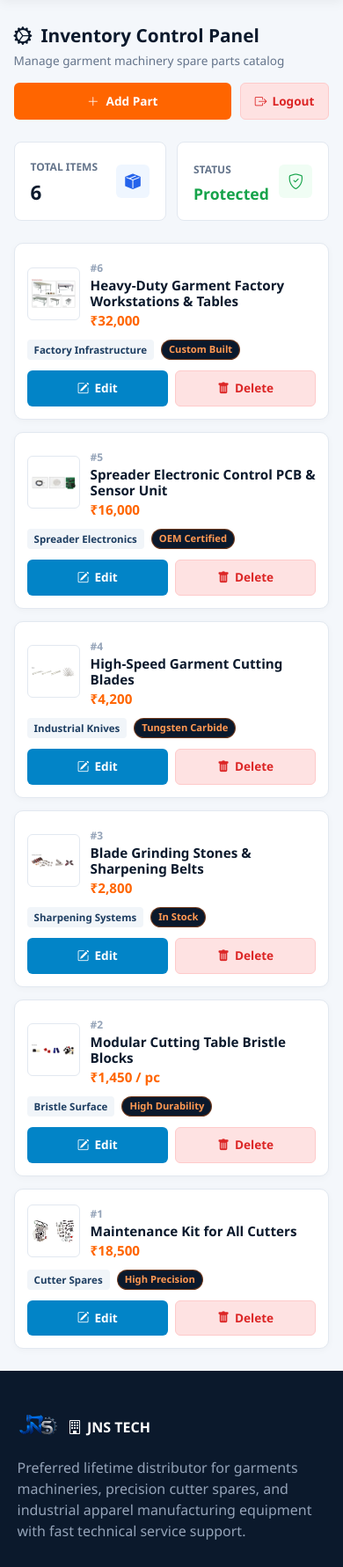
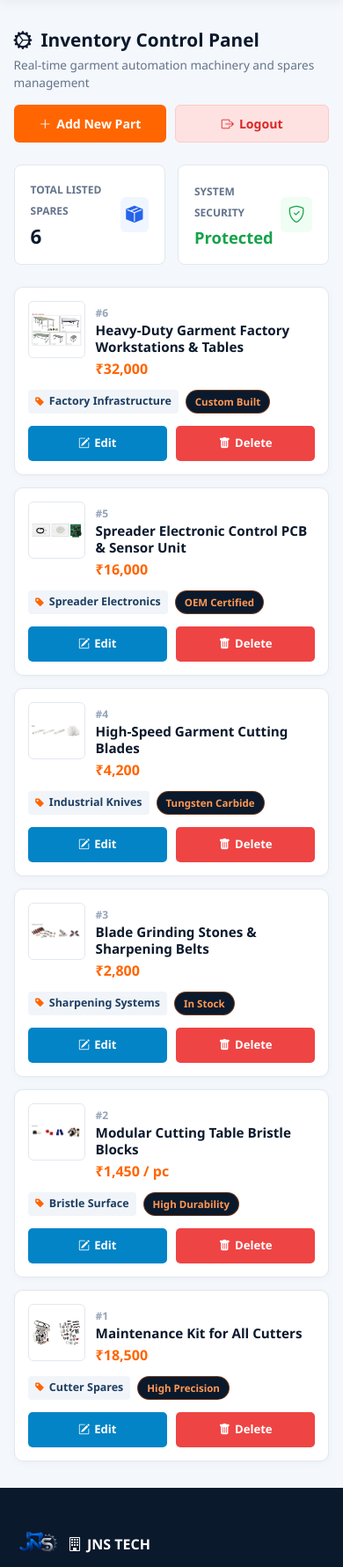
Before and after one commit to vasanthakumar47/JNS, a Flask app: page /admin in a window 390 px wide. Shown: the part 68-1849 px from the top of the page at 88% size. Run offline with Flask 3, Linux system fonts and the light colour scheme; the visitor is signed in with stand-in values (Sample User, id 1); data comes from the database, SQL or seed files in the repository.

Commit message:
Fix admin table layout, button wrapping and responsive card view

```diff
--- a/templates/admin/dashboard.html
+++ b/templates/admin/dashboard.html
@@ -3,90 +3,307 @@
 {% block title %}Admin Dashboard - JNS TECH{% endblock %}
 
 {% block content %}
-<div class="container" style="max-width: 1350px; margin: 0 auto; padding: 25px 4%;">
+<style>
+    /* Scope styles for Dashboard UI */
+    .admin-wrapper {
+        max-width: 1350px;
+        margin: 0 auto;
+        padding: 30px 4%;
+    }
+    .admin-header {
+        display: flex;
+        justify-content: space-between;
+        align-items: center;
+        margin-bottom: 25px;
+        flex-wrap: wrap;
+        gap: 15px;
+    }
+    .admin-title h2 {
+        color: #0b192c;
+        font-weight: 800;
+        font-size: clamp(1.3rem, 3.5vw, 1.8rem);
+        display: flex;
+        align-items: center;
+        gap: 10px;
+    }
+    .admin-title p {
+        color: #64748b;
+        font-size: 0.85rem;
+        margin-top: 2px;
+    }
+    .admin-actions {
+        display: flex;
+        gap: 10px;
+    }
+    .btn-add {
+        background: #ff6500;
+        color: #fff !important;
+        padding: 10px 18px;
+        border-radius: 6px;
+        font-weight: 700;
+        text-decoration: none;
+        display: inline-flex;
+        align-items: center;
+        gap: 6px;
+        font-size: 0.88rem;
+        white-space: nowrap;
+    }
+    .btn-logout {
+        background: #fee2e2;
+        color: #dc2626 !important;
+        padding: 10px 18px;
+        border-radius: 6px;
+        font-weight: 700;
+        text-decoration: none;
+        display: inline-flex;
+        align-items: center;
+        gap: 6px;
+        border: 1px solid #fecaca;
+        font-size: 0.88rem;
+        white-space: nowrap;
+    }
 
-    <!-- Dashboard Top Bar -->
-    <div style="display: flex; justify-content: space-between; align-items: center; margin-bottom: 25px; flex-wrap: wrap; gap: 15px;">
-        <div>
-            <h2 style="color: #0b192c; font-weight: 800; font-size: clamp(1.3rem, 3.5vw, 1.8rem); display: flex; align-items: center; gap: 10px;">
-                <i class="bi bi-gear-wide-connected text-warning"></i> Inventory Control Panel
-            </h2>
-            <p style="color: #64748b; font-size: 0.85rem; margin-top: 2px;">Manage garment machinery spare parts catalog</p>
+    /* Stats Bar */
+    .stat-row {
+        display: grid;
+        grid-template-columns: repeat(auto-fit, minmax(160px, 1fr));
+        gap: 14px;
+        margin-bottom: 25px;
+    }
+    .stat-card {
+        background: #ffffff;
+        padding: 14px 18px;
+        border-radius: 8px;
+        border: 1px solid #e2e8f0;
+        display: flex;
+        align-items: center;
+        justify-content: space-between;
+    }
+    .stat-card span {
+        color: #64748b;
+        font-size: 0.75rem;
+        font-weight: 700;
+        text-transform: uppercase;
+    }
+    .stat-card h3 {
+        color: #0b192c;
+        font-size: 1.4rem;
+        font-weight: 800;
+        margin-top: 2px;
+    }
+
+    /* Desktop Table */
+    .table-container {
+        background: #ffffff;
+        border-radius: 10px;
+        border: 1px solid #e2e8f0;
+        box-shadow: 0 4px 16px rgba(0,0,0,0.03);
+        overflow-x: auto;
+    }
+    .admin-table {
+        width: 100%;
+        border-collapse: collapse;
+        text-align: left;
+        min-width: 960px;
+    }
+    .admin-table thead tr {
+        background-color: #0b192c;
+        color: #ffffff;
+    }
+    .admin-table th {
+        padding: 14px 16px;
+        font-size: 0.8rem;
+        text-transform: uppercase;
+        letter-spacing: 0.5px;
+        white-space: nowrap;
+    }
+    .admin-table td {
+        padding: 14px 16px;
+        border-bottom: 1px solid #f1f5f9;
+        vertical-align: middle;
+    }
+    .admin-table tr:hover {
+        background-color: #f8fafc;
+    }
+    .product-img {
+        width: 50px;
+        height: 50px;
+        object-fit: contain;
+        background: #ffffff;
+        border: 1px solid #e2e8f0;
+        border-radius: 6px;
+        padding: 3px;
+        display: block;
+    }
+    .badge-pill {
+        background: #0b192c;
+        color: #ff9852;
+        font-size: 0.72rem;
+        font-weight: 700;
+        padding: 4px 10px;
+        border-radius: 20px;
+        border: 1px solid rgba(255,101,0,0.4);
+        white-space: nowrap;
+        display: inline-block;
+    }
+    .category-chip {
+        background: #f1f5f9;
+        color: #1e3e62;
+        font-weight: 700;
+        font-size: 0.78rem;
+        padding: 4px 8px;
+        border-radius: 4px;
+        white-space: nowrap;
+        display: inline-flex;
+        align-items: center;
+        gap: 5px;
+    }
+    .btn-edit {
+        background: #0284c7;
+        color: #ffffff !important;
+        padding: 7px 14px;
+        border-radius: 5px;
+        text-decoration: none;
+        font-size: 0.82rem;
+        font-weight: 700;
+        display: inline-flex;
+        align-items: center;
+        gap: 5px;
+        white-space: nowrap;
+    }
+    .btn-delete {
+        background: #ef4444;
+        color: #ffffff !important;
+        padding: 7px 14px;
+        border-radius: 5px;
+        text-decoration: none;
+        font-size: 0.82rem;
+        font-weight: 700;
+        display: inline-flex;
+        align-items: center;
+        gap: 5px;
+        white-space: nowrap;
+    }
+
+    /* Mobile Cards Container */
+    .mobile-cards-view {
+        display: none;
+        flex-direction: column;
+        gap: 14px;
+    }
+    .mobile-card {
+        background: #ffffff;
+        border: 1px solid #e2e8f0;
+        border-radius: 10px;
+        padding: 15px;
+        box-shadow: 0 2px 8px rgba(0,0,0,0.03);
+    }
+
+    /* Responsive Breakpoints */
+    @media screen and (max-width: 850px) {
+        .table-container {
+            display: none !important;
+        }
+        .mobile-cards-view {
+            display: flex !important;
+        }
+        .admin-actions {
+            width: 100%;
+        }
+        .btn-add, .btn-logout {
+            flex: 1;
+            justify-content: center;
+        }
+    }
+</style>
+
+<div class="admin-wrapper">
+
+    <!-- Top Action Bar -->
+    <div class="admin-header">
+        <div class="admin-title">
+            <h2><i class="bi bi-gear-wide-connected text-warning"></i> Inventory Control Panel</h2>
+            <p>Real-time garment automation machinery and spares management</p>
         </div>
-        <div style="display: flex; gap: 10px; width: 100%; max-width: 400px;">
-            <a href="/admin/add" class="btn-main" style="flex: 1; justify-content: center; padding: 10px 14px; font-size: 0.85rem;">
-                <i class="bi bi-plus-lg"></i> Add Part
-            </a>
-            <a href="/admin/logout" style="background: #fee2e2; color: #dc2626; padding: 10px 16px; border-radius: 6px; text-decoration: none; font-weight: 700; display: inline-flex; align-items: center; justify-content: center; gap: 6px; border: 1px solid #fecaca; font-size: 0.85rem;">
-                <i class="bi bi-box-arrow-right"></i> Logout
-            </a>
+        <div class="admin-actions">
+            <a href="/admin/add" class="btn-add"><i class="bi bi-plus-lg"></i> Add New Part</a>
+            <a href="/admin/logout" class="btn-logout"><i class="bi bi-box-arrow-right"></i> Logout</a>
         </div>
     </div>
 
-    <!-- Quick Stat Cards -->
-    <div style="display: grid; grid-template-columns: repeat(auto-fit, minmax(140px, 1fr)); gap: 12px; margin-bottom: 25px;">
-        <div style="background: #ffffff; padding: 14px 18px; border-radius: 8px; border: 1px solid #e2e8f0; display: flex; align-items: center; justify-content: space-between;">
+    <!-- Quick Stat Metrics -->
+    <div class="stat-row">
+        <div class="stat-card">
             <div>
-                <span style="color: #64748b; font-size: 0.75rem; font-weight: 700; text-transform: uppercase;">Total Items</span>
-                <h3 style="color: #0b192c; font-size: 1.4rem; font-weight: 800; margin-top: 2px;">{{ products|length }}</h3>
+                <span>Total Listed Spares</span>
+                <h3>{{ products|length }}</h3>
             </div>
-            <div style="background: #eff6ff; color: #2563eb; width: 38px; height: 38px; border-radius: 6px; display: flex; align-items: center; justify-content: center; font-size: 1.1rem;">
+            <div style="background: #eff6ff; color: #2563eb; width: 40px; height: 40px; border-radius: 6px; display: flex; align-items: center; justify-content: center; font-size: 1.2rem;">
                 <i class="bi bi-box-seam-fill"></i>
             </div>
         </div>
 
-        <div style="background: #ffffff; padding: 14px 18px; border-radius: 8px; border: 1px solid #e2e8f0; display: flex; align-items: center; justify-content: space-between;">
+        <div class="stat-card">
             <div>
-                <span style="color: #64748b; font-size: 0.75rem; font-weight: 700; text-transform: uppercase;">Status</span>
-                <h3 style="color: #16a34a; font-size: 1.1rem; font-weight: 800; margin-top: 4px;">Protected</h3>
+                <span>System Security</span>
+                <h3 style="color: #16a34a; font-size: 1.15rem; margin-top: 4px;">Protected</h3>
             </div>
-            <div style="background: #f0fdf4; color: #16a34a; width: 38px; height: 38px; border-radius: 6px; display: flex; align-items: center; justify-content: center; font-size: 1.1rem;">
+            <div style="background: #f0fdf4; color: #16a34a; width: 40px; height: 40px; border-radius: 6px; display: flex; align-items: center; justify-content: center; font-size: 1.2rem;">
                 <i class="bi bi-shield-check"></i>
             </div>
         </div>
     </div>
 
-    <!-- Desktop Table View -->
-    <div class="admin-desktop-table" style="background: #ffffff; border-radius: 10px; border: 1px solid #e2e8f0; overflow: hidden; box-shadow: 0 4px 20px rgba(0,0,0,0.03);">
-        <table style="width: 100%; border-collapse: collapse; text-align: left;">
+    <!-- 1. Laptop / Desktop Table View -->
+    <div class="table-container">
+        <table class="admin-table">
             <thead>
-                <tr style="background-color: #0b192c; color: #ffffff;">
-                    <th style="padding: 14px 16px; font-size: 0.82rem; text-transform: uppercase; width: 60px;">ID</th>
-                    <th style="padding: 14px 16px; font-size: 0.82rem; text-transform: uppercase; width: 80px;">Image</th>
-                    <th style="padding: 14px 16px; font-size: 0.82rem; text-transform: uppercase;">Product Name</th>
-                    <th style="padding: 14px 16px; font-size: 0.82rem; text-transform: uppercase;">Category</th>
-                    <th style="padding: 14px 16px; font-size: 0.82rem; text-transform: uppercase;">Price</th>
-                    <th style="padding: 14px 16px; font-size: 0.82rem; text-transform: uppercase;">Badge</th>
-                    <th style="padding: 14px 16px; font-size: 0.82rem; text-transform: uppercase; text-align: center; width: 170px;">Actions</th>
+                <tr>
+                    <th style="width: 70px;">ID</th>
+                    <th style="width: 90px;">Preview</th>
+                    <th>Product / Spare Part</th>
+                    <th>Category</th>
+                    <th style="width: 120px;">Price</th>
+                    <th style="width: 140px;">Status Badge</th>
+                    <th style="text-align: center; width: 190px;">Actions</th>
                 </tr>
             </thead>
             <tbody>
                 {% for p in products %}
-                <tr style="border-bottom: 1px solid #f1f5f9;">
-                    <td style="padding: 14px 16px; font-weight: 700; color: #94a3b8; font-size: 0.88rem;">#{{ p.id }}</td>
-                    <td style="padding: 14px 16px;">
-                        <img src="{{ p.image_url }}" alt="{{ p.name }}" style="width: 48px; height: 48px; object-fit: contain; border-radius: 6px; border: 1px solid #e2e8f0; background: #fff; padding: 2px;" onerror="this.src='/static/Images/overall.jpg';">
+                <tr>
+                    <td style="font-weight: 700; color: #94a3b8; font-size: 0.9rem;">#{{ p.id }}</td>
+                    <td>
+                        <img src="{{ p.image_url }}" alt="{{ p.name }}" class="product-img" onerror="this.src='/static/Images/overall.jpg';">
                     </td>
-                    <td style="padding: 14px 16px;">
-                        <strong style="color: #0b192c; font-size: 0.92rem; display: block;">{{ p.name }}</strong>
-                        <small style="color: #64748b;">{{ p.description[:60] }}...</small>
+                    <td>
+                        <div style="font-weight: 700; color: #0b192c; font-size: 0.95rem; margin-bottom: 2px;">{{ p.name }}</div>
+                        <div style="font-size: 0.8rem; color: #64748b; max-width: 320px; white-space: nowrap; overflow: hidden; text-overflow: ellipsis;">{{ p.description }}</div>
                     </td>
-                    <td style="padding: 14px 16px;">
-                        <span style="background: #f1f5f9; color: #1e3e62; font-weight: 700; font-size: 0.78rem; padding: 4px 8px; border-radius: 4px;">{{ p.category }}</span>
+                    <td>
+                        <span class="category-chip">
+                            <i class="bi bi-tag-fill" style="color: #ff6500; font-size: 0.75rem;"></i> {{ p.category }}
+                        </span>
                     </td>
-                    <td style="padding: 14px 16px; font-weight: 800; color: #ff6500; font-size: 0.95rem;">{{ p.price }}</td>
-                    <td style="padding: 14px 16px;">
-                        <span style="background: #0b192c; color: #ff9852; font-size: 0.72rem; font-weight: 700; padding: 3px 8px; border-radius: 12px; border: 1px solid rgba(255,101,0,0.4); white-space: nowrap;">{{ p.badge }}</span>
+                    <td style="font-weight: 800; color: #ff6500; font-size: 1rem; white-space: nowrap;">{{ p.price }}</td>
+                    <td>
+                        <span class="badge-pill">{{ p.badge }}</span>
                     </td>
-                    <td style="padding: 14px 16px; text-align: center;">
-                        <div style="display: inline-flex; gap: 6px;">
-                            <a href="/admin/edit/{{ p.id }}" style="background: #0284c7; color: white; padding: 6px 10px; border-radius: 4px; text-decoration: none; font-size: 0.8rem; font-weight: 700;">
-                                <i class="bi bi-pencil"></i> Edit
+                    <td style="text-align: center;">
+                        <div style="display: inline-flex; gap: 8px; align-items: center;">
+                            <a href="/admin/edit/{{ p.id }}" class="btn-edit">
+                                <i class="bi bi-pencil-square"></i> Edit
                             </a>
-                            <a href="/admin/delete/{{ p.id }}" style="background: #ef4444; color: white; padding: 6px 10px; border-radius: 4px; text-decoration: none; font-size: 0.8rem; font-weight: 700;" onclick="return confirm('Delete {{ p.name }}?');">
-                                <i class="bi bi-trash"></i>
+                            <a href="/admin/delete/{{ p.id }}" class="btn-delete" onclick="return confirm('Are you sure you want to delete {{ p.name }}?');">
+                                <i class="bi bi-trash-fill"></i> Delete
                             </a>
                         </div>
+                    </td>
+                </tr>
+                {% else %}
+                <tr>
+                    <td colspan="7" style="padding: 40px; text-align: center; color: #64748b;">
+                        <i class="bi bi-inbox" style="font-size: 2.5rem; display: block; margin-bottom: 10px;"></i>
+                        No products found in the database.
                     </td>
                 </tr>
                 {% endfor %}
@@ -94,29 +311,29 @@
         </table>
     </div>
 
-    <!-- Mobile Responsive Cards View -->
-    <div class="admin-mobile-cards" style="display: none; flex-direction: column; gap: 14px;">
+    <!-- 2. Mobile Responsive Card List View -->
+    <div class="mobile-cards-view">
         {% for p in products %}
-        <div style="background: #ffffff; border: 1px solid #e2e8f0; border-radius: 10px; padding: 14px; box-shadow: 0 2px 8px rgba(0,0,0,0.03);">
-            <div style="display: flex; gap: 12px; align-items: center; margin-bottom: 10px;">
-                <img src="{{ p.image_url }}" alt="{{ p.name }}" style="width: 60px; height: 60px; object-fit: contain; border-radius: 6px; border: 1px solid #e2e8f0; background: #fff; padding: 4px;" onerror="this.src='/static/Images/overall.jpg';">
+        <div class="mobile-card">
+            <div style="display: flex; gap: 12px; align-items: flex-start; margin-bottom: 12px;">
+                <img src="{{ p.image_url }}" alt="{{ p.name }}" style="width: 65px; height: 65px; object-fit: contain; border-radius: 6px; border: 1px solid #e2e8f0; background: #fff; padding: 3px; flex-shrink: 0;" onerror="this.src='/static/Images/overall.jpg';">
                 <div style="flex: 1;">
                     <span style="color: #94a3b8; font-size: 0.75rem; font-weight: 700;">#{{ p.id }}</span>
-                    <h4 style="color: #0b192c; font-size: 0.95rem; font-weight: 800; line-height: 1.2;">{{ p.name }}</h4>
-                    <span style="color: #ff6500; font-weight: 800; font-size: 0.95rem; display: block; margin-top: 2px;">{{ p.price }}</span>
+                    <h4 style="color: #0b192c; font-size: 0.95rem; font-weight: 800; line-height: 1.25;">{{ p.name }}</h4>
+                    <span style="color: #ff6500; font-weight: 800; font-size: 1rem; display: block; margin-top: 3px;">{{ p.price }}</span>
                 </div>
             </div>
 
-            <div style="display: flex; gap: 8px; flex-wrap: wrap; margin-bottom: 12px; align-items: center;">
-                <span style="background: #f1f5f9; color: #1e3e62; font-weight: 700; font-size: 0.72rem; padding: 3px 8px; border-radius: 4px;">{{ p.category }}</span>
-                <span style="background: #0b192c; color: #ff9852; font-size: 0.7rem; font-weight: 700; padding: 2px 8px; border-radius: 12px; border: 1px solid rgba(255,101,0,0.4);">{{ p.badge }}</span>
+            <div style="display: flex; gap: 8px; flex-wrap: wrap; margin-bottom: 14px;">
+                <span class="category-chip"><i class="bi bi-tag-fill" style="color: #ff6500; font-size: 0.7rem;"></i> {{ p.category }}</span>
+                <span class="badge-pill">{{ p.badge }}</span>
             </div>
 
-            <div style="display: grid; grid-template-columns: 1fr 1fr; gap: 8px;">
-                <a href="/admin/edit/{{ p.id }}" style="background: #0284c7; color: white; padding: 9px; border-radius: 6px; text-decoration: none; font-size: 0.85rem; font-weight: 700; text-align: center; display: flex; align-items: center; justify-content: center; gap: 6px;">
+            <div style="display: grid; grid-template-columns: 1fr 1fr; gap: 10px;">
+                <a href="/admin/edit/{{ p.id }}" class="btn-edit" style="justify-content: center; padding: 10px;">
                     <i class="bi bi-pencil-square"></i> Edit
                 </a>
-                <a href="/admin/delete/{{ p.id }}" style="background: #fee2e2; color: #dc2626; border: 1px solid #fecaca; padding: 9px; border-radius: 6px; text-decoration: none; font-size: 0.85rem; font-weight: 700; text-align: center; display: flex; align-items: center; justify-content: center; gap: 6px;" onclick="return confirm('Delete {{ p.name }}?');">
+                <a href="/admin/delete/{{ p.id }}" class="btn-delete" style="justify-content: center; padding: 10px;" onclick="return confirm('Are you sure you want to delete {{ p.name }}?');">
                     <i class="bi bi-trash-fill"></i> Delete
                 </a>
             </div>
@@ -125,16 +342,4 @@
     </div>
 
 </div>
-
-<!-- Auto Switch Style for Mobile Screen -->
-<style>
-@media screen and (max-width: 800px) {
-    .admin-desktop-table {
-        display: none !important;
-    }
-    .admin-mobile-cards {
-        display: flex !important;
-    }
-}
-</style>
 {% endblock %}
```
